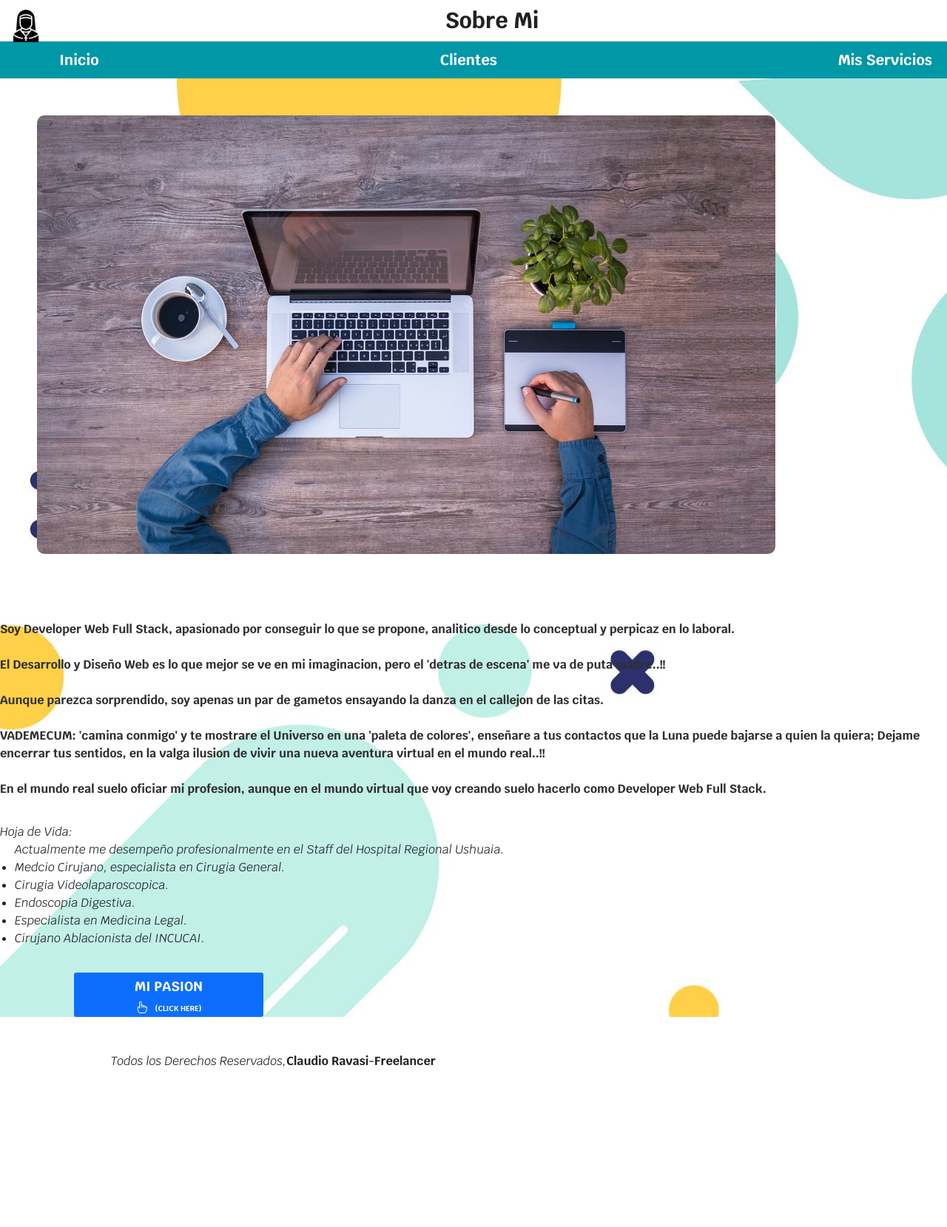
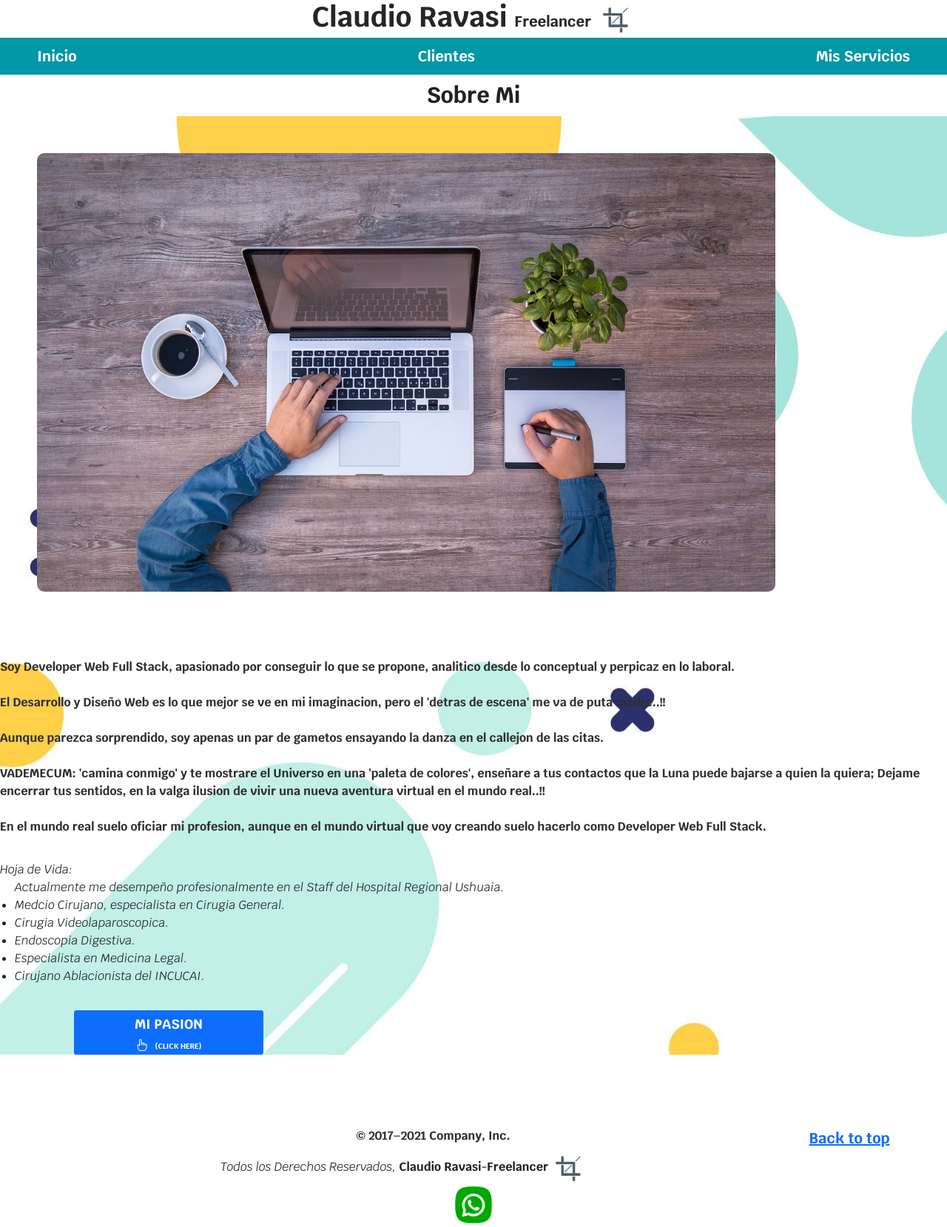
Before and after one commit to cravasi/ideaRavasi, a website: page assets/sobreMi.html in a window 1280 px wide. Shown: the whole page at 74% size. Before the commit the page ends 1447 px from the top, so only its background shows below. Drawn offline with nearby package versions, Linux system fonts and the light colour scheme; files whose address does not match are found by name.

Commit message:
modificacioens

```diff
--- a/assets/sobreMi.html
+++ b/assets/sobreMi.html
@@ -32,12 +32,9 @@
 
 <body>
     <header>
-        <div>
-
-            <h1 class="deMi">Sobre Mi<a href="../index.html"><img class="rounded float-start" src="../img/1909531.png"
-                        alt="Home"></a></h1>
-        </div>
-
+        <h1 class="titulo">Claudio Ravasi <span id="up">Freelancer</span>
+            <a href="#derechos_reservados"><img src="../img/icono.png" alt="" icono></a>
+        </h1>
         <div class="nav_bg">
             <nav class="navegacion_principal contenedor">
                 <!-- shif+alt y tecla hacia arriba o abajo, copia y pega -->
@@ -53,7 +50,9 @@
                 </div>
             </nav>
         </div>
-
+        <div>
+            <h1 class="deMi">Sobre Mi</h1>
+        </div>
 
         <div class="contenedor-general">
 
@@ -130,13 +129,17 @@
     <br>
     <br>
 
-    <footer class="deMi-footer">
-
-        <em>Todos los Derechos Reservados,</em>Claudio Ravasi-Freelancer
-        <span>
-            <img src="../img/" alt="" icono>
+    <footer class="footer">
+        <div class="container">
+            <p class="float-end backTo"><a href="#">Back to top</a></p>
+            <p>&copy; 2017–2021 Company, Inc. </p>
+        </div>
+        <em>Todos los Derechos Reservados,</em> Claudio Ravasi-Freelancer <span><img src="./img/icono.png" alt="" icono>
+            <div class="botonWhatsApp">
+                <a href="https://api.whatsapp.com/send?phone=+542901494953" target="_blank"><img
+                        src="../img/logoWhatsapp.png" alt="Link a WhatsApp"></a>
+            </div>
         </span>
-
     </footer>
     <script src="../bootstrap-5.1.3-dist/js/bootstrap.js"></script>
 </body>
--- a/index.html
+++ b/index.html
@@ -45,7 +45,7 @@
     <meta property="og:url" content="https://www............" />
     <meta property="og:image" content="" />
 
-    <title>Desarrollo y Diseño Web Freelancer</title>
+    <title>Diseño y Desarrollo Web Freelancer</title>
     <!-- SEO hasta aca -->
 
     <!-- sass -->
@@ -125,7 +125,7 @@
                         <circle cx="16.5" cy="10.5" r=".5" fill="currentColor" />
                     </svg>
                 </div>
-                <p>Lorem ipsum dolor sit amet consectetur adipisicing elit. Necessitatibus ipsum laudantium labore
+                <p>Colaboramos para que tus proyectos no dejen de ejecutarse..!!
                 </p>
             </section>
 
@@ -153,7 +153,7 @@
                         <path d="M12 4a2 2 0 0 0 2 -2a2 2 0 0 0 -2 2" />
                     </svg>
                 </div>
-                <p>Lorem ipsum dolor sit amet consectetur adipisicing elit. Necessitatibus ipsum laudantium labore
+                <p>Lo hacemos posible, aunque estes donde mas te gusta..!!
                 </p>
             </section>
 
@@ -170,7 +170,7 @@
                         <line x1="11" y1="15" x2="13" y2="15" />
                     </svg>
                 </div>
-                <p>Lorem ipsum, dolor sit amet consectetur adipisicing elit. In deleniti distinctio aliquid expedita
+                <p>Para que estes conectado y resguardes tus intereses en cada momento..!!
                 </p>
             </section>
         </div>
@@ -222,6 +222,9 @@
 
     <footer class="footer">
         <button class="btn btn-warning"><a href="#up"></a>up</button> <br>
+        <div class="container">
+            <p>&copy; 2021–2022 Company, Inc. </p>
+        </div>
         <em>Todos los Derechos Reservados,</em> Claudio Ravasi-Freelancer <span><img src="./img/icono.png" alt="" icono>
             <div class="botonWhatsApp">
                 <a href="https://api.whatsapp.com/send?phone=+542901494953" target="_blank"><img
@@ -231,7 +234,7 @@
     </footer>
 
     <!-- JS -->
-    <script src="./bootstrap-5.1.3-dist/js/bootstrap.js"></script>
+
 </body>
 
 </html>
--- a/package.json
+++ b/package.json
@@ -20,6 +20,6 @@
   "homepage": "https://github.com/cravasi/ideaRavasi#readme",
   "devDependencies": {
     "nodemon": "^2.0.15",
-    "sass": "^1.49.7"
+    "sass": "^1.49.9"
   }
 }
--- a/scss/_clases.scss
+++ b/scss/_clases.scss
@@ -71,6 +71,7 @@
     font-weight: 700;
     padding: 1rem;
   }
+
   .navegacion_principal a:hover {
     background-color: var(--primarios);
     color: var(--oscuro);
```
Also changed, not shown: assets/aplicacionesMoviles.html (+10 -21 lines), assets/clientes.html (+11 -7 lines), assets/diseñoWeb.html (+11 -6 lines), assets/e-Commerce.html (+10 -4 lines), 1 other file.
